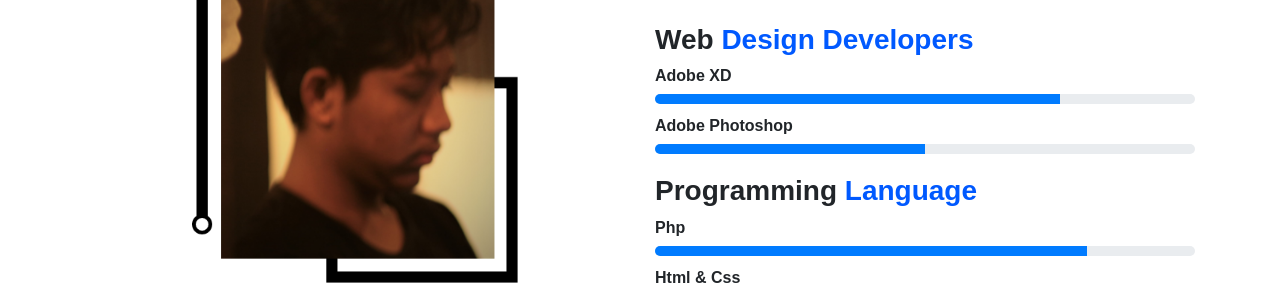
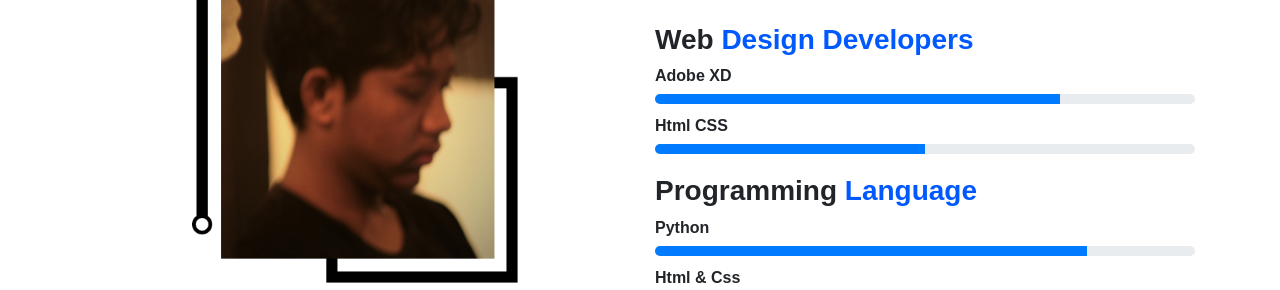
Before and after one commit to blondozwahyudi/personal, a plain HTML site: page index.html in a window 1280 px wide. Shown: the part 1017-1307 px from the top of the page. Drawn offline with nearby package versions, Linux system fonts and the light colour scheme.

Commit message:
[update]

```diff
--- a/index.html
+++ b/index.html
@@ -83,12 +83,12 @@
                         <div class="progress" style="height: 10px;">
                             <div class="progress-bar" style="width: 75%"></div>
                         </div>
-                        <p>Adobe Photoshop</p>
+                        <p>Html CSS </p>
                         <div class="progress" style="height: 10px;">
                             <div class="progress-bar" style="width: 50%"></div>
                         </div>
                         <h3>Programming <span>Language</span></h3>
-                        <p>Php</p>
+                        <p>Python</p>
                         <div class="progress" style="height: 10px;">
                             <div class="progress-bar" style="width: 80%"></div>
                         </div>
```
